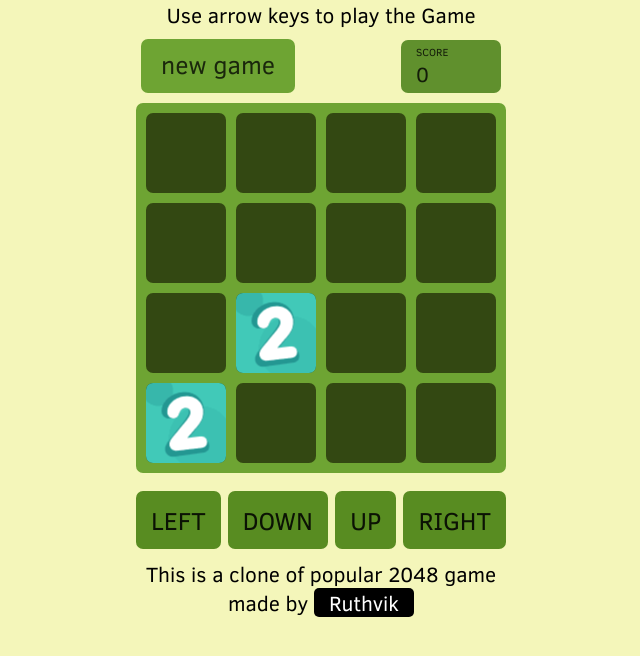
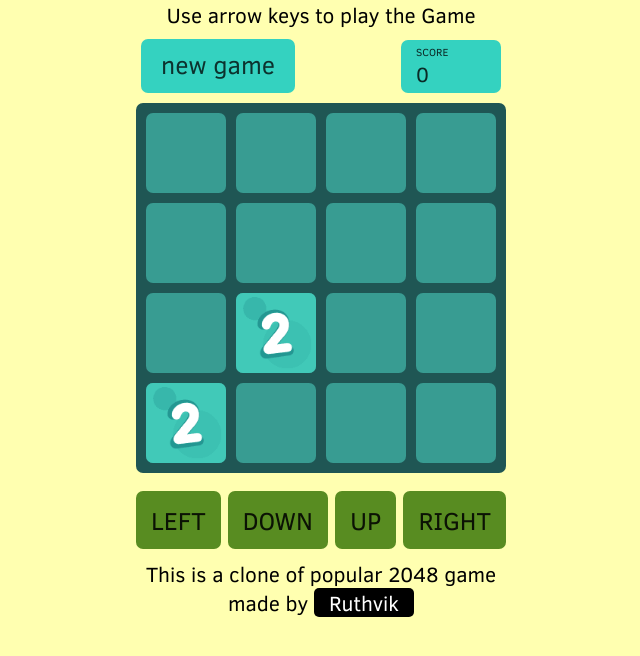
Before and after one commit to RuthvikCh/2048, a React app: page / in a window 1280 px wide. Shown: the whole page, without its empty margins (319-959 px from the left). Built offline with nearby package versions, Linux system fonts and the light colour scheme.

Commit message:
Update main.scss

```diff
--- a/src/main.scss
+++ b/src/main.scss
@@ -7,7 +7,7 @@ body {
   margin:auto;
   width: 380px;
   display: flex;
-  background-color: #f4f6ba;
+  background-color:rgb(255, 255, 176);
   flex-direction: column;
   justify-content: center;
   align-content: center;
@@ -29,7 +29,7 @@ body {
   width: 360px;
   height: 360px;
   padding: 5px;
-  background-color: #6ea433;//#6ea433
+  background-color: #1f5654;//#6ea433
   border-radius: 7px;
   outline: none;
   position: relative;
@@ -53,7 +53,7 @@ body {
 
 .resetButton {
 
-  background-color: #6ea433;
+  background-color: #34d2c0;
   color: rgba(0, 0, 0, 0.759);
   cursor: pointer;
   font-size: 25px;
@@ -71,7 +71,7 @@ body {
 }
 
 .score-box {
-  background-color: #60902d;
+  background-color: #34d2c0;
   color: rgba(0, 0, 0, 0.80);
   min-width: 50px;
   width: 70px;
@@ -93,7 +93,7 @@ body {
   border-radius: 7px;
   font-family: "Clear Sans";
   color: #766;
-  background-color: rgba(39, 53, 12, 0.821);
+  background-color: #4acdbe95;
 }
 
 .tile0 {
@@ -178,6 +178,7 @@ body {
   width: 80px;
   height: 80px;
   background-position: center;
+  background-size: 81px 81px;
 }
 
 .tile.merged {
```
